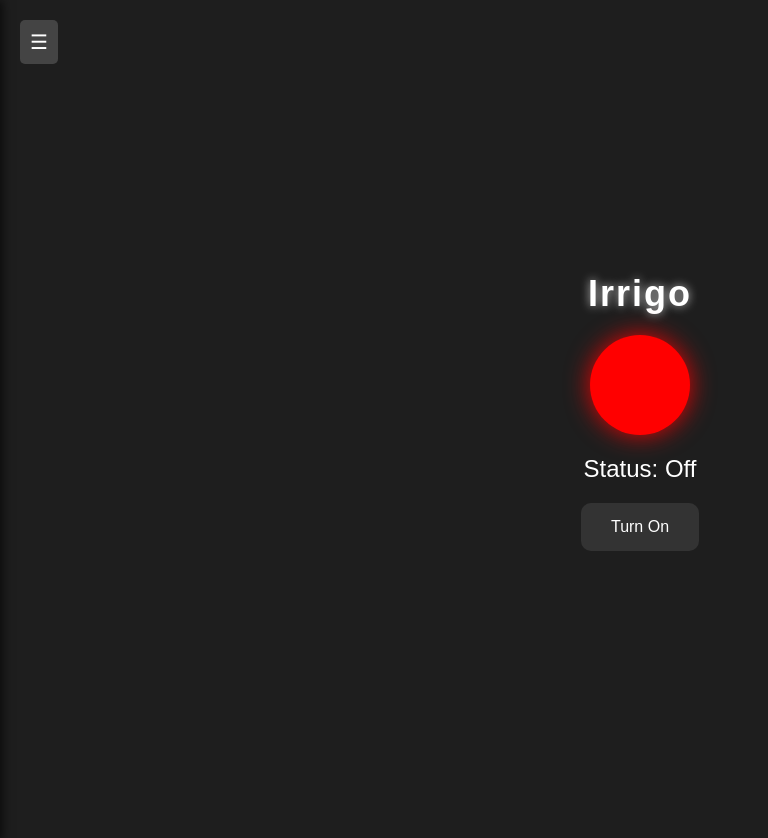
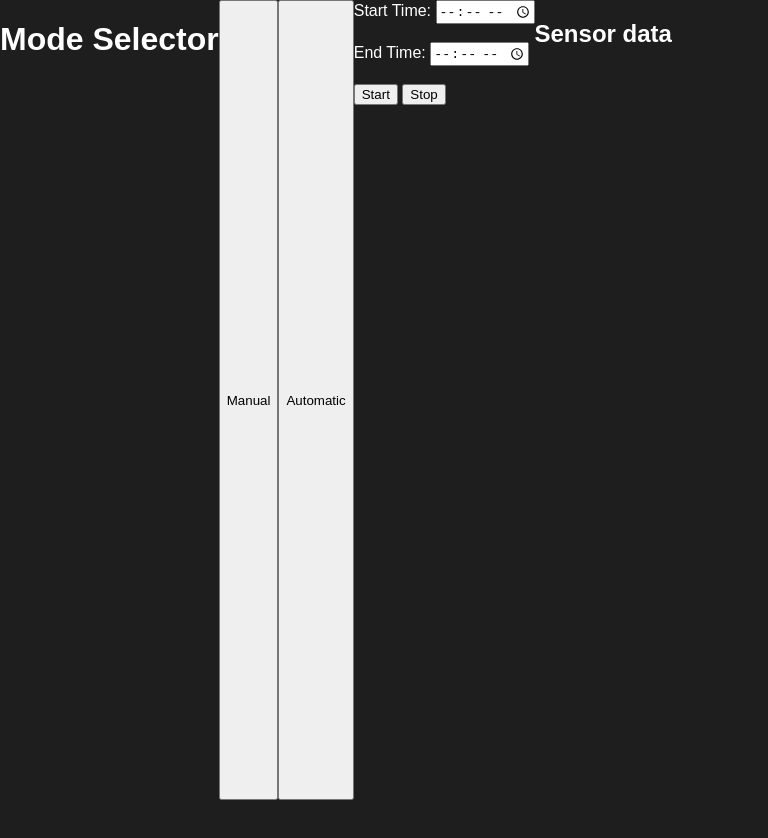
Before and after one commit to vignesheg/irrigo, a plain HTML site: page index.html in a window 1280 px wide. Shown: the whole page, without its empty margins (0-768 px from the left). After the commit the page ends 800 px from the top, so only its background shows below. Drawn offline with nearby package versions, Linux system fonts and the light colour scheme; no server answers.

Commit message:
Update index.html

```diff
--- a/index.html
+++ b/index.html
@@ -3,30 +3,36 @@
 <head>
     <meta charset="UTF-8">
     <meta name="viewport" content="width=device-width, initial-scale=1.0">
-    <title>Futuristic UI</title>
+    <title>Set Start and End Time</title>
     <link rel="stylesheet" href="styles.css">
 </head>
 <body>
-    <div class="container">
-        <div class="sidebar" id="sidebar"><br><br><br>
-            <div class="sidebar-content">
-                <div class="info-item">
-                    <a href="#" id="weather-pressure-link">Pressure</a>
-                </div>
-                <div class="info-item">
-                    <a href="#" id="soil-conditions-link">Soil Conditions</a>
-                </div>
-            </div>
-        </div>
-        <div class="main-content">
-            <button class="show-sidebar" id="show-sidebar">☰</button>
-            <h1 class="heading">Irrigo</h1>
-            <div id="status-circle" class="status-circle off"></div>
-            <div id="status-text" class="status-text">Status: Off</div>
-            <button id="toggle-button" class="toggle-button">Turn On</button>
+    <div class="container"><br><br>
+        <div style="text-align: center;">
+
+        <p id="status-text"></p></div>
+        <h1>Mode Selector</h1>
+        <button id="mannual">Manual</button>
+        <button id="auto">Automatic</button><br><br>
+        <form id="timeForm">
+            <label for="startTime">Start Time:</label>
+            <input type="time" id="startTime" name="startTime" required>
+            <br><br>
+            <label for="endTime">End Time:</label>
+            <input type="time" id="endTime" name="endTime" required>
+            <br><br>
+            <button type="button" id="start">Start</button>
+            <button type="button" id="stop">Stop</button>
+        </form>
+        <div id="result"></div>
+        <div>
+            <h2>Sensor data</h2>
+            <p id="soilmoist"></p>
+            <p id="temp"></p>
+            <p id="humid"></p>
         </div>
     </div>
-    <script src="https://code.jquery.com/jquery-3.6.0.min.js"></script>
-    <script type="module" src="index.js"></script>
+
+    <script type="module" src="script.js"></script>
 </body>
 </html>
```
